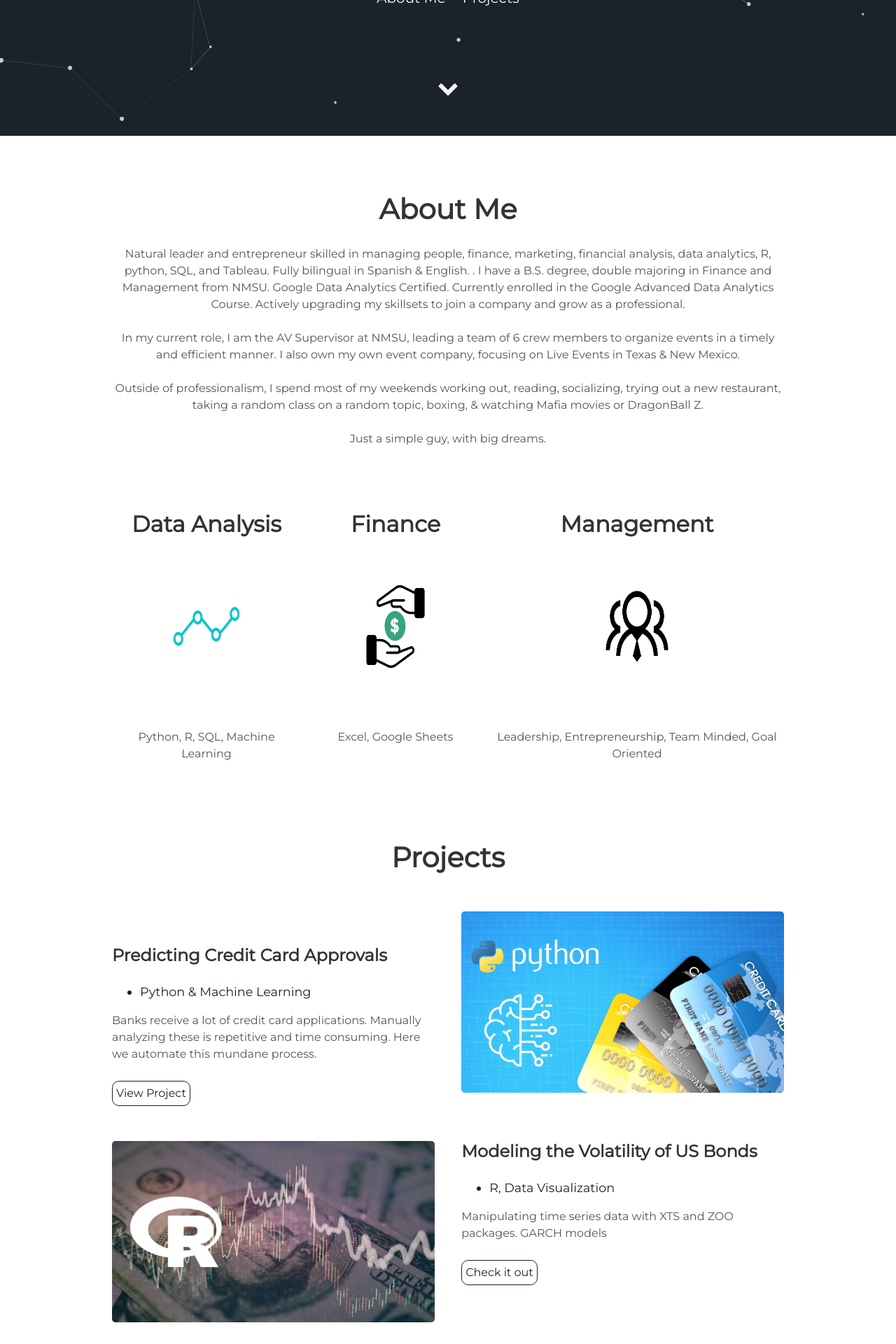
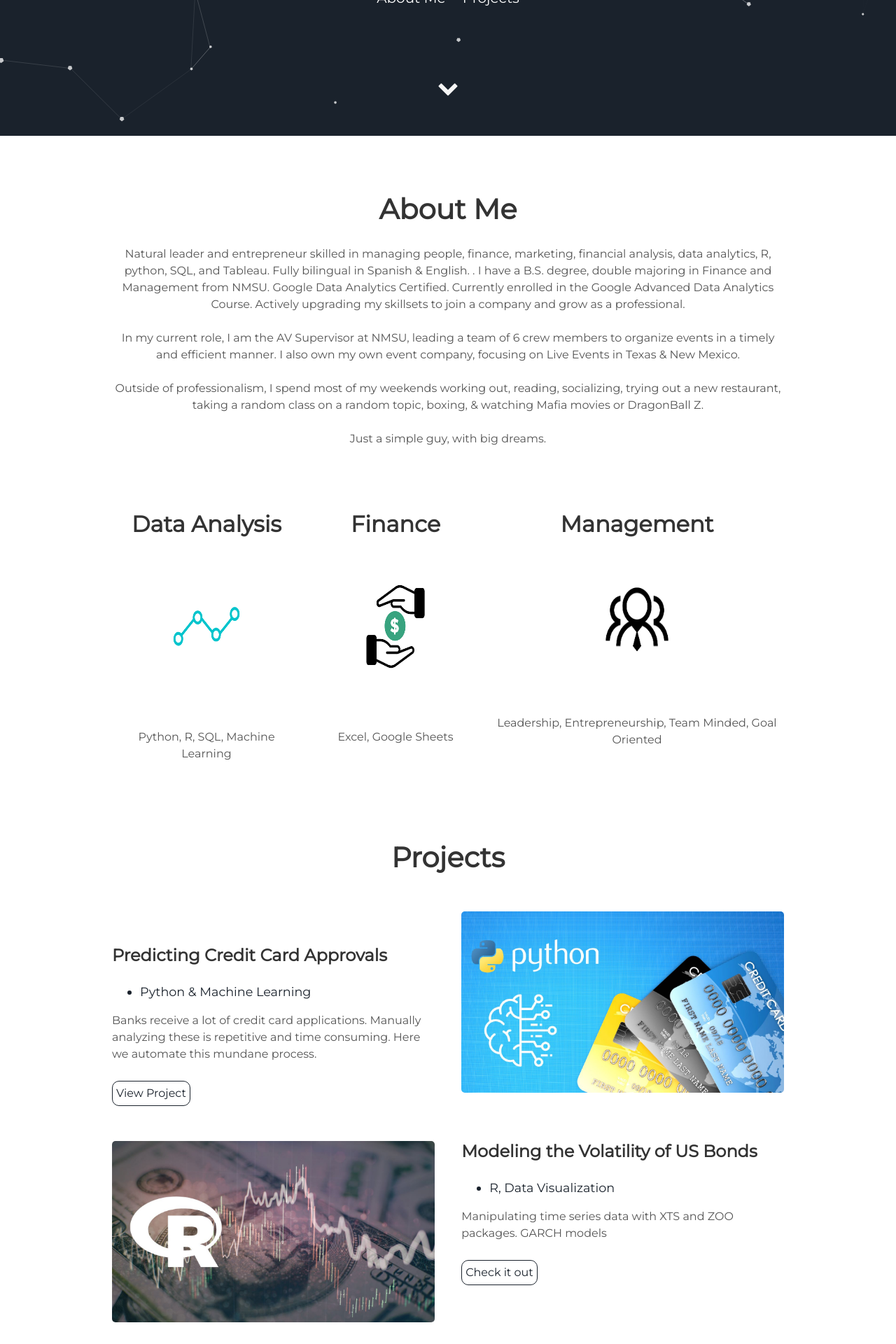
Before and after one commit to AlbertGalarza/AlbertGalarza.github.io, a Jekyll site: the page built from index.html, in a window 1280 px wide. Shown: the part 706-2626 px from the top of the page at 70% size. Built offline with Jekyll 4.4.1, drawn with Linux system fonts in a browser that asks for light colours.

Commit message:
Update about.html

```diff
--- a/_includes/about.html
+++ b/_includes/about.html
@@ -18,7 +18,7 @@
 
   <div class="tech">
     <h2>Management</h2>
-    <img src="{{ "https://github.com/AlbertGalarza/albertgalarza.github.io/blob/main/assets/img/Untitled%20design-4/3.png?raw=true" | prepend: site.baseurl }}" alt="Management Image" width="250" height="200">
+    <img src="{{ "https://github.com/AlbertGalarza/albertgalarza.github.io/blob/main/assets/img/Untitled%20design-4/3.png?raw=true" | prepend: site.baseurl }}" alt="Management Image" width="250" height="180">
     <p>Leadership, Entrepreneurship, Team Minded, Goal Oriented</p>
   </div>
 </div>
```
